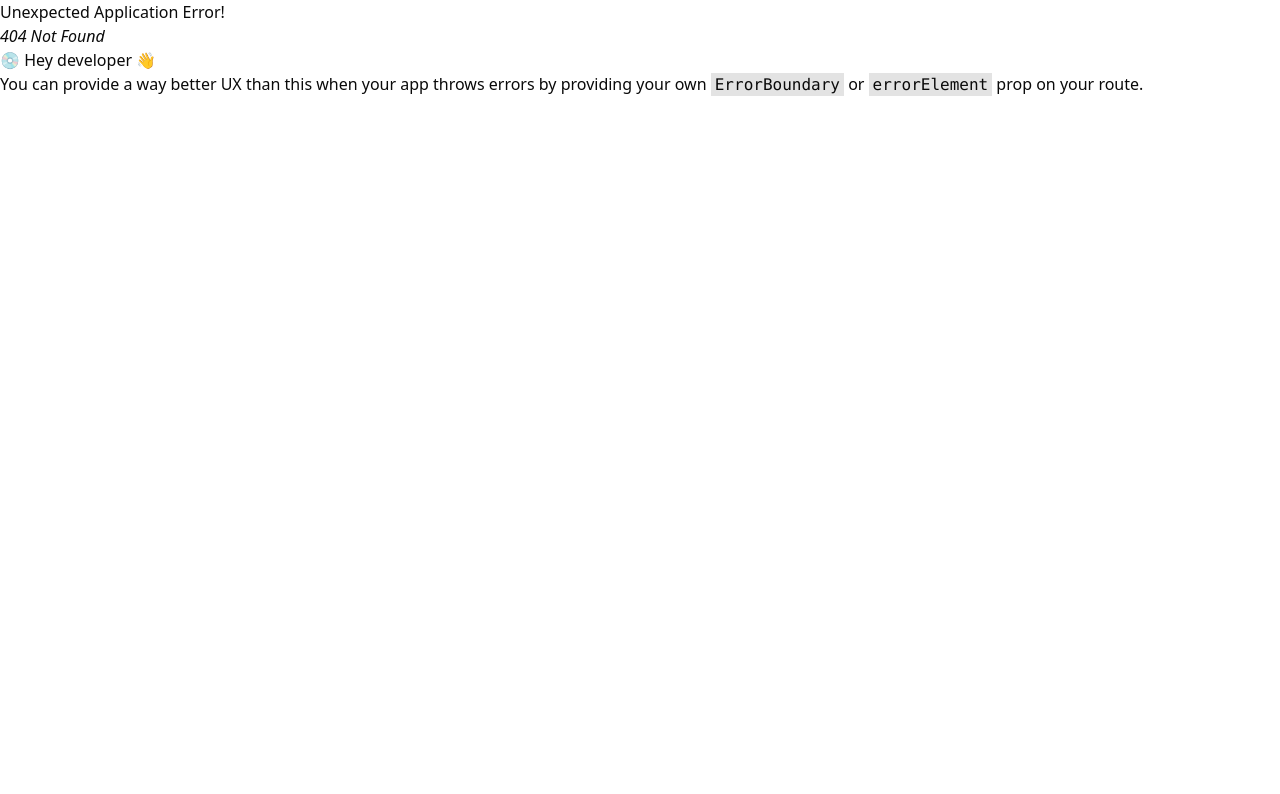
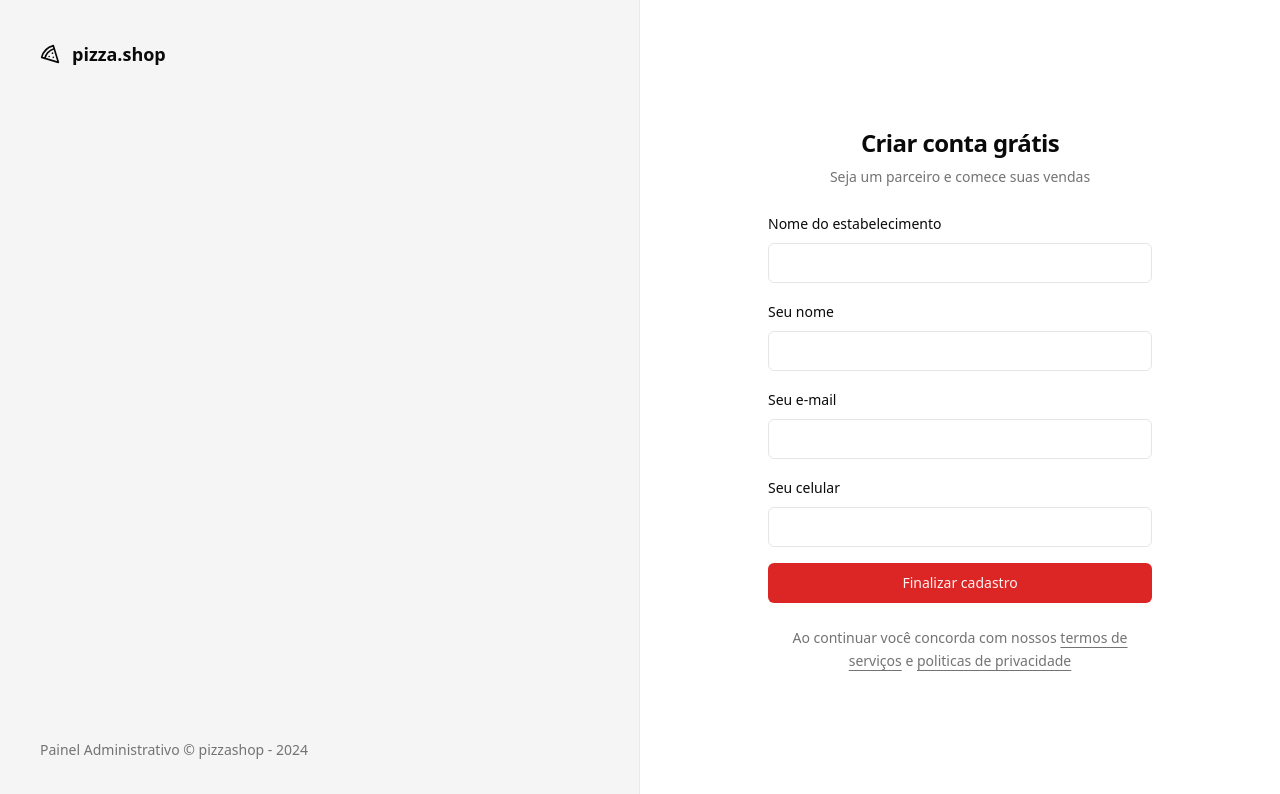
Before and after one commit to markus90souza/dashboard-pizzashop, a React (Vite) app: page /sign-up in a window 1280 px wide. Before the commit this address had no page. Shown: the top 794 px of the page. Built offline with nearby package versions, Linux system fonts and the light colour scheme.

Commit message:
feat:create a sign up page

```diff
--- a/src/layouts/auth.tsx
+++ b/src/layouts/auth.tsx
@@ -16,7 +16,7 @@
         </footer>
       </div>
 
-      <div className="flex flex-col  items-center justify-center">
+      <div className="relative flex flex-col  items-center justify-center">
         <Outlet />
       </div>
     </div>
--- a/src/pages/auth/sign-in.tsx
+++ b/src/pages/auth/sign-in.tsx
@@ -2,10 +2,11 @@
 import { FC } from 'react'
 import { Helmet } from 'react-helmet-async'
 import { useForm } from 'react-hook-form'
+import { Link } from 'react-router-dom'
 import { toast } from 'sonner'
 import { z } from 'zod'
 
-import { Button } from '@/components/ui/button'
+import { Button, buttonVariants } from '@/components/ui/button'
 import { Input } from '@/components/ui/input'
 import { Label } from '@/components/ui/label'
 
@@ -31,6 +32,9 @@
       <Helmet title="Entrar" />
 
       <div className="p-8">
+        <Button variant={'ghost'} className="absolute right-8 top-8" asChild>
+          <Link to={'/sign-up'}>Novo estabelecimento</Link>
+        </Button>
         <div className="flex  min-w-[350px] flex-col items-center gap-6">
           <div className="flex flex-col gap-2 text-center">
             <h2 className=" text-2xl font-semibold tracking-tight">
--- /dev/null
+++ b/src/pages/auth/sign-up.tsx
@@ -0,0 +1,116 @@
+import { Loader2 } from 'lucide-react'
+import { FC } from 'react'
+import { Helmet } from 'react-helmet-async'
+import { useForm } from 'react-hook-form'
+import { Link, useNavigate } from 'react-router-dom'
+import { toast } from 'sonner'
+import { z } from 'zod'
+
+import { Button } from '@/components/ui/button'
+import { Input } from '@/components/ui/input'
+import { Label } from '@/components/ui/label'
+
+const schema = z.object({
+  restaurantName: z.string(),
+  managerName: z.string(),
+  phone: z.string(),
+  email: z.string().email(),
+})
+type SignUpFormData = z.infer<typeof schema>
+
+export const SignUp: FC = () => {
+  const {
+    register,
+    handleSubmit,
+    formState: { isSubmitting },
+  } = useForm<SignUpFormData>()
+
+  const navigate = useNavigate()
+
+  const handleSignUp = async (data: SignUpFormData) => {
+    console.log(data)
+    await new Promise((resolve) => setTimeout(resolve, 2000))
+
+    try {
+      toast.success('Estabelecimento cadastrado com sucesso', {
+        action: {
+          label: 'Acessar painel',
+          onClick: () => navigate('/sign-in'),
+        },
+      })
+    } catch {
+      toast.error('Erro ao cadastrar estabelecimento')
+    }
+  }
+
+  return (
+    <>
+      <Helmet title="Cadastrar" />
+
+      <div className="p-8">
+        <div className="flex min-w-[350px] flex-col items-center gap-6">
+          <div className="flex flex-col gap-2 text-center">
+            <h2 className=" text-2xl font-semibold tracking-tight">
+              Criar conta grátis
+            </h2>
+            <p className="text-sm text-muted-foreground">
+              Seja um parceiro e comece suas vendas
+            </p>
+          </div>
+
+          <form
+            onSubmit={handleSubmit(handleSignUp)}
+            className="w-full space-y-4 "
+          >
+            <div className="space-y-2">
+              <Label htmlFor="restaurantName">Nome do estabelecimento</Label>
+              <Input
+                type="text"
+                id="restaurantName"
+                {...register('restaurantName')}
+              />
+            </div>
+
+            <div className="space-y-2">
+              <Label htmlFor="managerName">Seu nome</Label>
+              <Input
+                type="text"
+                id="managerName"
+                {...register('managerName')}
+              />
+            </div>
+
+            <div className="space-y-2">
+              <Label htmlFor="email">Seu e-mail</Label>
+              <Input type="email" id="email" {...register('email')} />
+            </div>
+
+            <div className="space-y-2">
+              <Label htmlFor="phone">Seu celular</Label>
+              <Input type="tel" id="phone" {...register('phone')} />
+            </div>
+
+            <Button disabled={isSubmitting} className="w-full" type="submit">
+              {isSubmitting ? (
+                <Loader2 className="animate-spin" />
+              ) : (
+                'Finalizar cadastro'
+              )}
+            </Button>
+          </form>
+
+          <p className="max-w-sm px-6 text-center text-sm leading-relaxed text-muted-foreground">
+            Ao continuar você concorda com nossos{' '}
+            <Link className="underline underline-offset-4" to={'#'}>
+              termos de serviços
+            </Link>{' '}
+            e{' '}
+            <Link className="underline underline-offset-4" to={'#'}>
+              politicas de privacidade
+            </Link>
+          </p>
+        </div>
+      </div>
+    </>
+  )
+}
--- a/src/routes.tsx
+++ b/src/routes.tsx
@@ -3,6 +3,7 @@
 import { AppLayout, AuthLayout } from '@/layouts'
 import { Dashboard } from '@/pages/app/dashboard'
 import { SignIn } from '@/pages/auth/sign-in'
+import { SignUp } from '@/pages/auth/sign-up'
 
 export const router = createBrowserRouter([
   {
@@ -24,6 +25,11 @@
         path: '/sign-in',
         element: <SignIn />,
       },
+
+      {
+        path: '/sign-up',
+        element: <SignUp />,
+      },
     ],
   },
 ])
```
